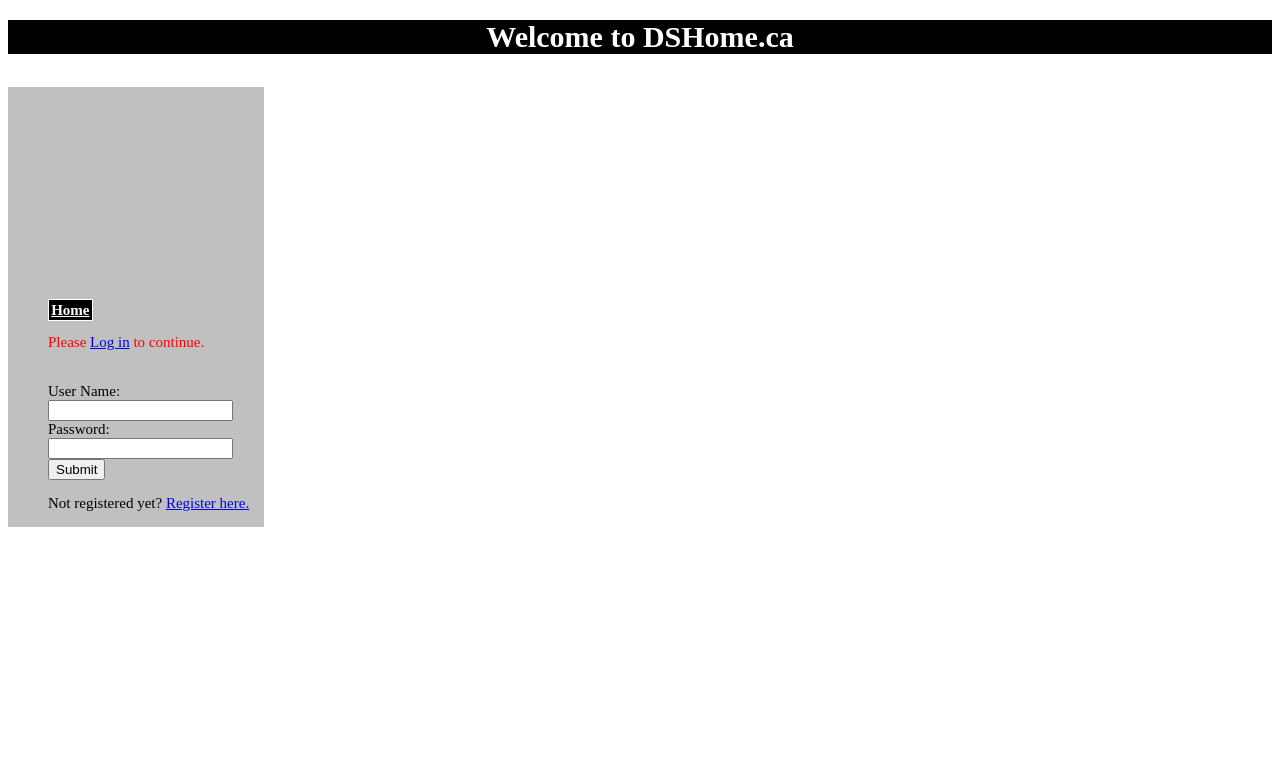
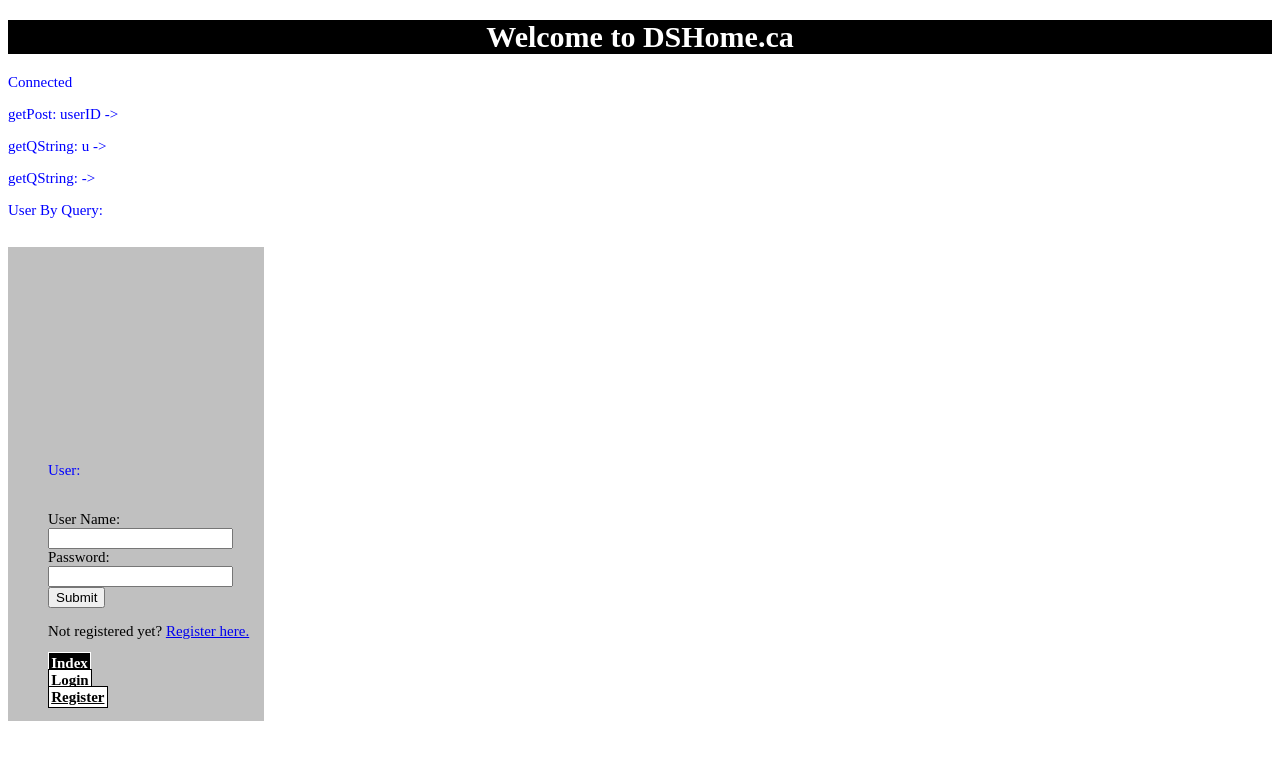
Before and after one commit to katiesenger/DSHome, a PHP site: page /index.php in a window 1280 px wide. Shown: the top 760 px of the page. Run offline with PHP 8.4, Linux system fonts and the light colour scheme; data comes from the database, SQL or seed files in the repository.

Commit message:
start on extensible menus

```diff
--- a/public_html/home.php
+++ b/public_html/home.php
@@ -9,11 +9,7 @@
 <body>
 	<h1>Welcome to DSHome.ca</h1>
 	<?php
-	include_once './panels/getVariables.php';
-	$userID ="";
-  $userID = getPost('userid');
 	include_once './panels/menu.php';
-	echo "<form><input type='hidden' name='userid' id='userid' value='$userID' /></form>";
 	?>
 
 
--- a/public_html/inventory.php
+++ b/public_html/inventory.php
@@ -149,7 +149,8 @@ function orderDropDown(){
         echo "<th>$field</th>";
       }
   echo "</tr>";
-      $count = count($fields)+1;
+unset($_SERVER['QUERY_STRING']);
+			$count = count($fields)+1;
       while($row = mysql_fetch_row($result))
       {
         echo "<tr>";
--- a/public_html/panels/getVariables.php
+++ b/public_html/panels/getVariables.php
@@ -1,6 +1,11 @@
 <?php
 function getQString($q){
 	$result = "";
+	if(empty($q))
+	{
+		$result = $_SERVER['QUERY_STRING'];
+	}
+	else{
 		if(isset($_REQUEST[$q]))
 		{
 			if(empty($_REQUEST[$q])){
@@ -13,6 +18,7 @@ function getQString($q){
 		else{
 			$result = "";
 		}
+	}
 	$result = str_replace("$q=","",$result);
 	echo "<p class='debug'>getQString: $q -> $result</p>";
 	return $result;
@@ -32,7 +38,21 @@ function getQString($q){
 			$result = "";
 		}
 		$result = str_replace("$p=","",$result);
-	echo "<p class='debug'>getQString: $p -> $result</p>";
+	echo "<p class='debug'>getPost: $p -> $result</p>";
 	return $result;
 	}
+function getUser(){
+$userID = "";
+$userID =  getPost('userID');
+  if(empty($userID)){
+    $userID=getQString('u');
+		if(empty($userID))
+			$userID=getQString('');
+		echo "<p class='debug'>User By Query: $userID</p>";
+	}
+	else {
+		echo "<p class='debug'>User By Post: $userID</p>";
+	}
+  return $userID;
+}
 	?>
--- a/public_html/panels/loginPanel.php
+++ b/public_html/panels/loginPanel.php
@@ -1,8 +1,6 @@
 <div class="loginBox">
 
 	<form id="login" method="post" action="doLogin.php" autocomplete="on" type="submit">
-
-		<input type="hidden" name="userid" />
 
 		<br />User Name:<input type="text" name="username" />
 
--- a/public_html/panels/menu.php
+++ b/public_html/panels/menu.php
@@ -1,31 +1,34 @@
-
-<p class="menu">
-<nav>
-		<ul>
-			<li><a href="index.php" class="blackButton">Home</a></li>
-
 <?php
 
+include_once './panels/getVariables.php';
+include_once './dbConnect.php';
+$userID = $menuQuery = $authenticationRequired = $parentItem = "";
+$userID = getUser();
+echo "<p class='menu'>";
+echo "<nav>";
+echo "<ul>";
 
-		$userID = "";
-		$userID = $_SERVER['QUERY_STRING'];
-		if(empty($userID)){
+echo "<p class='debug'>User: $userID";
+echo "<form><input type='hidden' id='userID' name='userID' value='$userID' /></form>";
 
-			echo "<p class='error'>Please <a href='login.php'>Log in</a> to continue.</p>";
-			include_once 'loginPanel.php';
-		}
-
-		else{
-			echo "<li><a href='editProfile.php?u=$userID' class='whiteButton'>Edit Profile</a></li>";
-			echo "<li><a href='./Forms/index.php' class='whiteButton'>Forms</a></li>";
-			echo "<li><a href='contact.php' class='whiteButton'>Contact Us</a></li>";
-			echo "<li><a href='logout.php' class='whiteButton'>Log out</a></li>";
-			echo "<li><a href='inventory.php' class='whiteButton'>Inventory</a></li>";
-			echo "<form><input type='hidden' id='userid' name='userid' value='$userID' />";
+if(empty($userID)){
+	$authenticationRequired = 0;
+	include_once './panels/loginPanel.php';
+}
+else
+{
+	$authenticationRequired=1;
 }
 
+$menuQuery = "SELECT MenuName,PagePath,Color, ParentItem, Sequence FROM tMenu WHERE RequiresAuthentication=$authenticationRequired ORDER BY ParentItem, Sequence";
+
+$thisData = mysql_query($menuQuery);
+while($row = mysql_fetch_row($thisData))
+	{
+		echo "<li><a href='$row[1]?u=$userID' class='" . $row[2] . "Button'>$row[0]</a></li>";
+	}
+echo "</ul>";
+mysql_free_result($thisData);
+echo "</nav></p>\n";
 
 	?>
-		</ul>
-	</nav>
-</p>
```
Also changed, not shown: mysql/tMenu.sql (added, +16 -0 lines), public_html/panels/getDropdown.php (+10 -7 lines).
